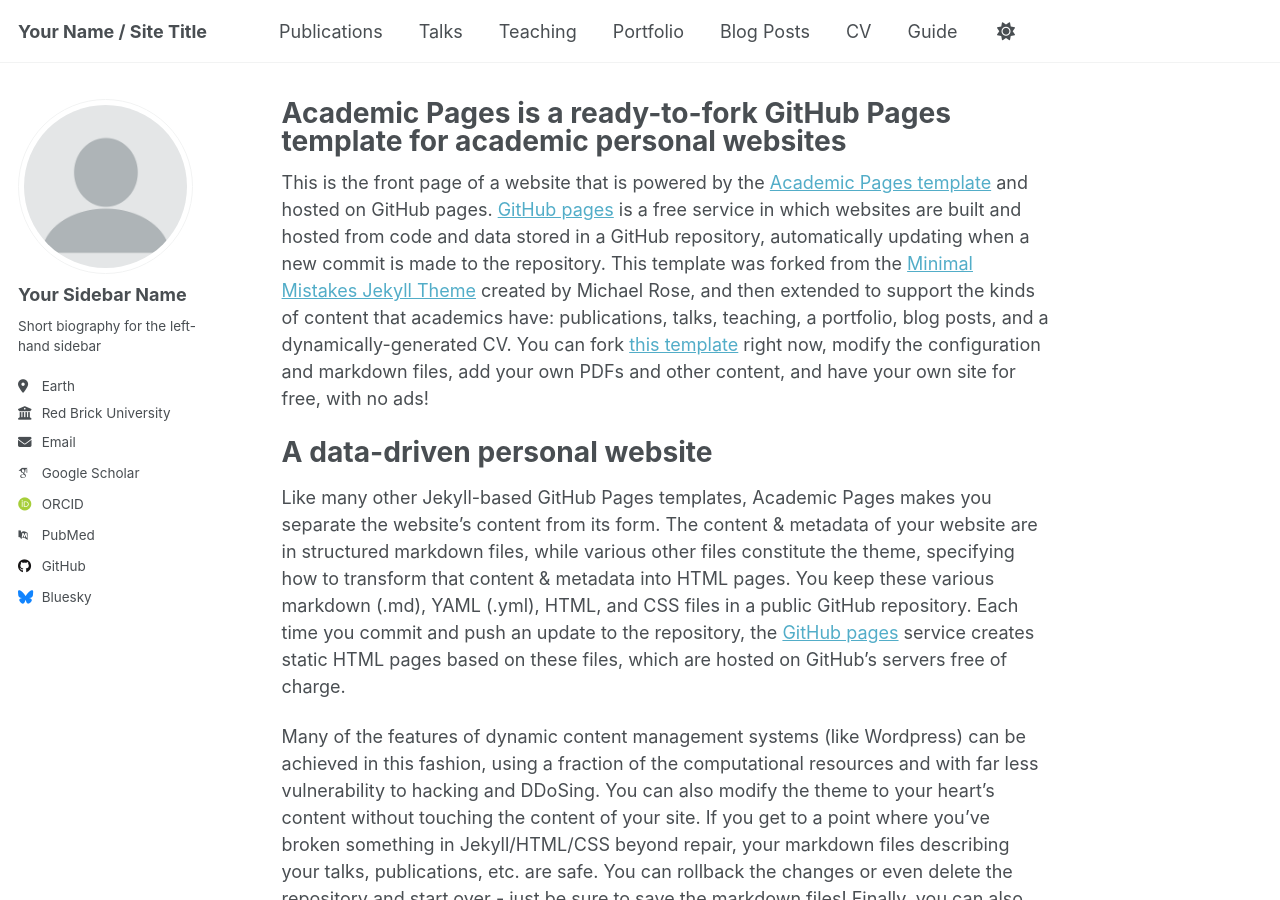
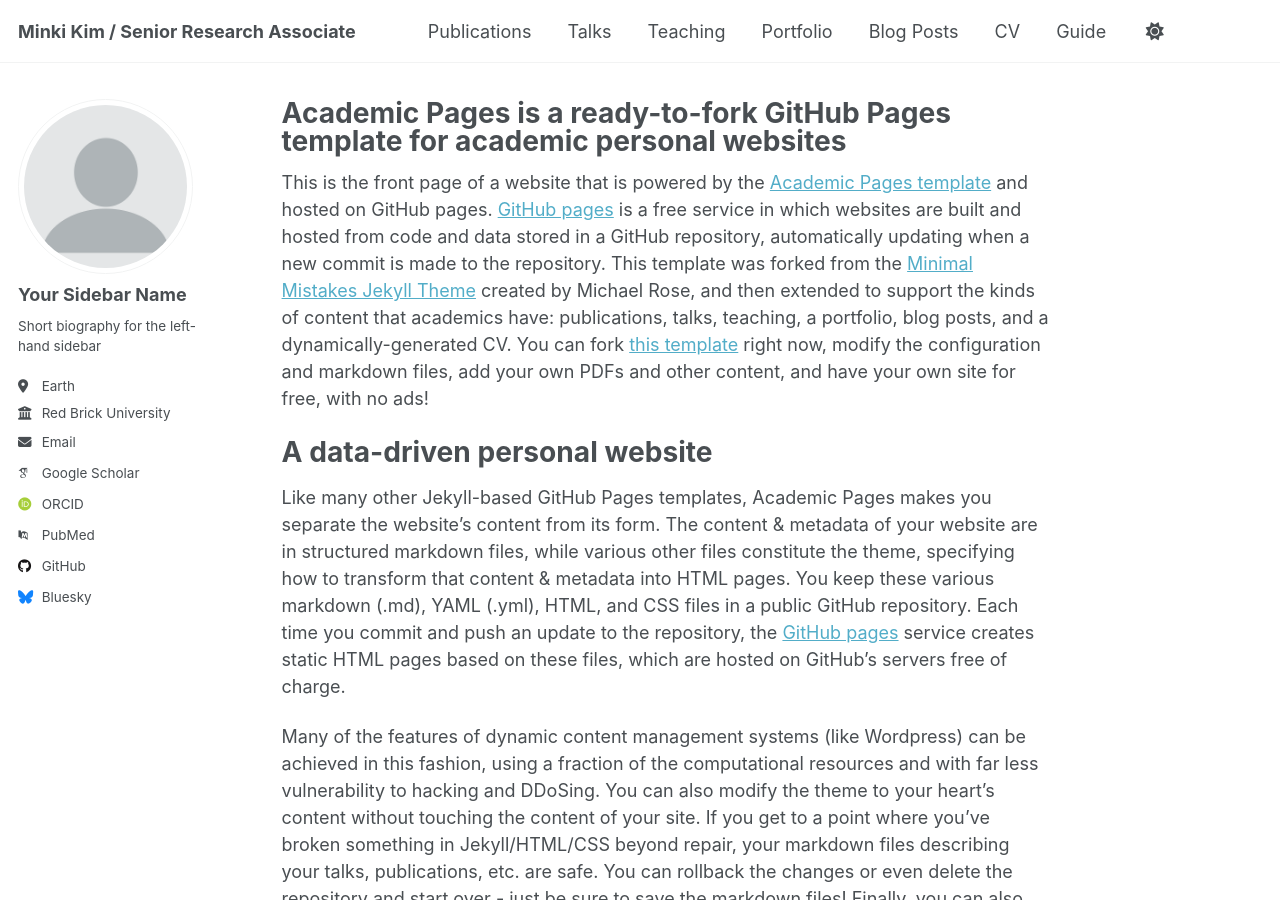
Before and after one commit to mkkim400/mkkim400.github.io, a Jekyll site: the page built from _pages/about.md, in a window 1280 px wide and 900 px high. Built offline with Jekyll 4.4.1, drawn with Linux system fonts in a browser that asks for light colours; some web fonts are replaced.

Commit message:
Update _config.yml

```diff
--- a/_config.yml
+++ b/_config.yml
@@ -9,7 +9,7 @@
 # Basic Site Settings
 locale                   : "en-US"
 site_theme               : "default"
-title                    : "Your Name / Site Title"
+title                    : "Minki Kim / Senior Research Associate"
 title_separator          : "-"
 name                     : &name "Your Name"
 description              : &description "personal description"
```
